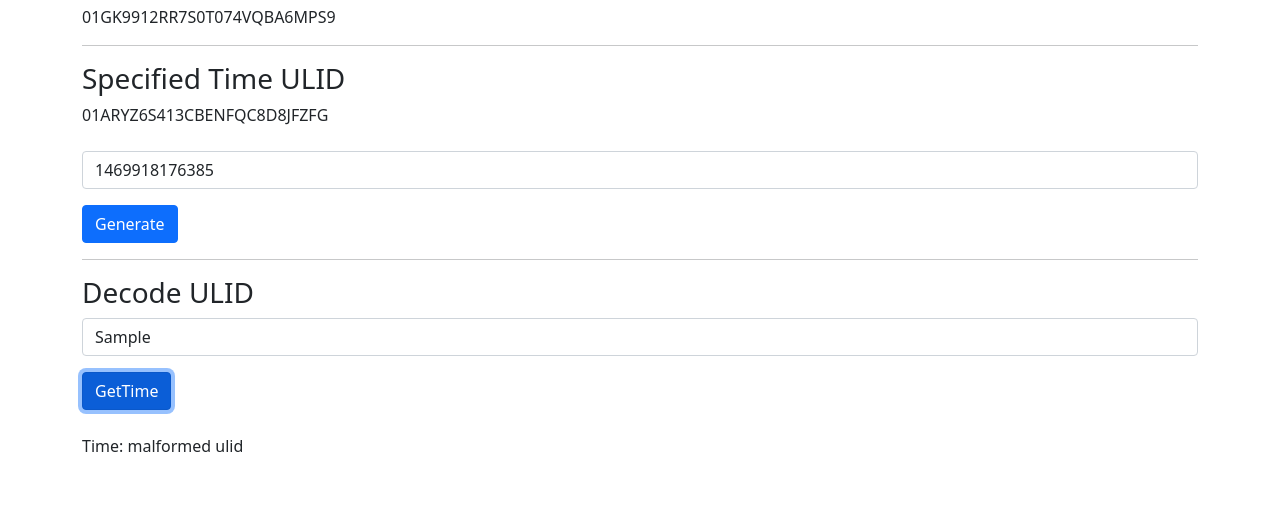
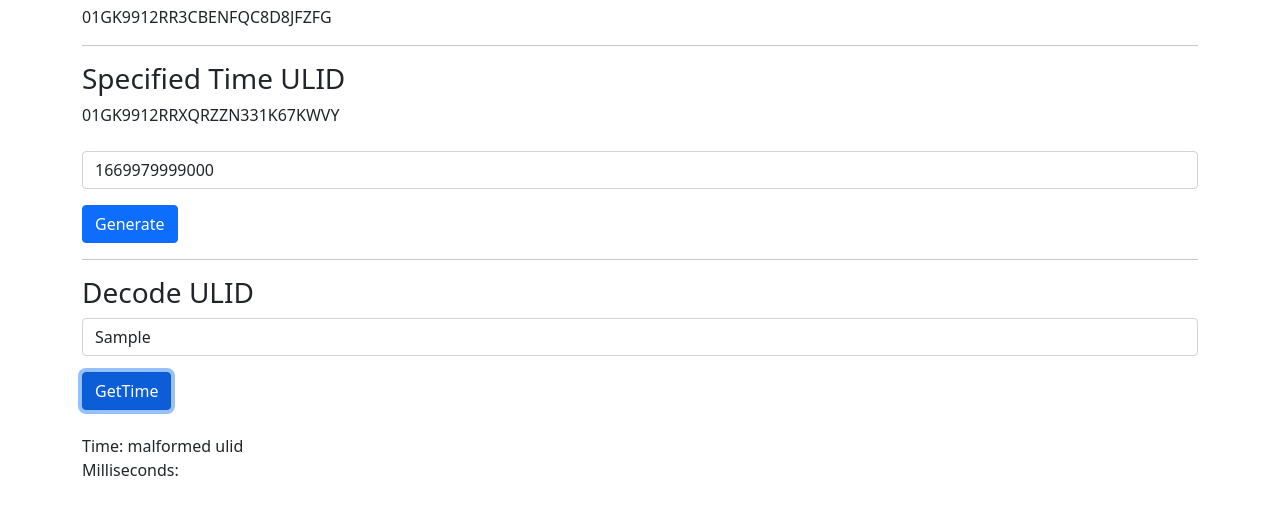
Before and after one commit to pgr0ss/ulid-tools, a plain HTML site: page index.html in a window 1280 px wide. Both pictures are taken after typing "Sample" into the empty fields and a click on the button "GetTime". Shown: the part 93-608 px from the top of the page. Drawn offline with nearby package versions, Linux system fonts and the light colour scheme.

Commit message:
Make it easier to work with times
- Show the current time in the input field on load
- Show the derived time when decoding a ULID

```diff
--- a/index.html
+++ b/index.html
@@ -91,7 +91,7 @@
             type="text"
             class="form-control"
             id="inputtime"
-            value="1469918176385"
+            value=""
           />
         </div>
         <button
@@ -122,6 +122,7 @@
       <br />
 
       <div>Time: <span id="time" /></div>
+      <div>Milliseconds: <span id="time_ms" /></div>
     </div>
 
     <script
@@ -141,8 +142,10 @@
           console.log(date);
 
           document.getElementById("time").innerText = date;
+          document.getElementById("time_ms").innerText = date.getTime();
         } catch (err) {
           document.getElementById("time").innerText = err.message;
+          document.getElementById("time_ms").innerText = "";
         }
       }
 
@@ -153,10 +156,12 @@
         console.log(u);
         document.getElementById("ulidfortime").innerText = u;
       }
-      newForTime();
 
       document.getElementById("newulid").innerText = ULID.ulid();
       console.log(ULID.ulid());
+
+      document.getElementById("inputtime").value = new Date().getTime();
+      newForTime();
     </script>
   </body>
 </html>
```
